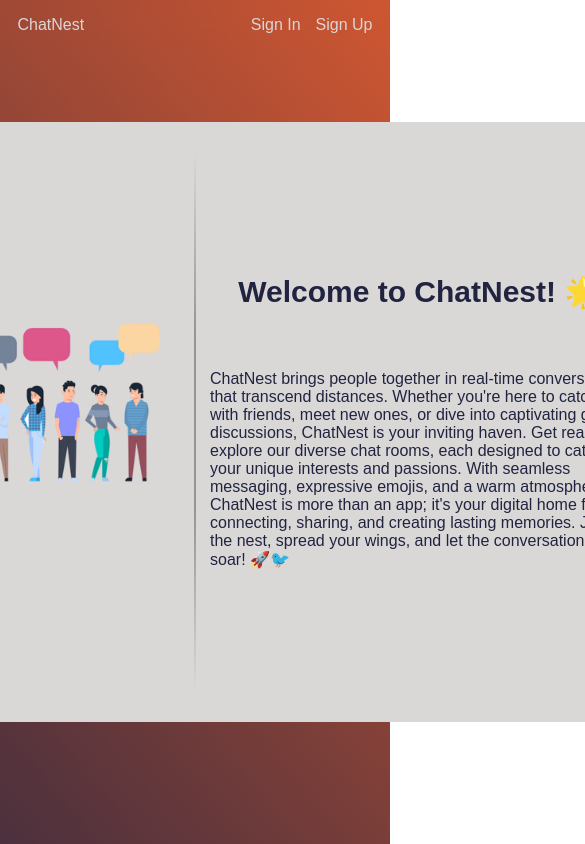
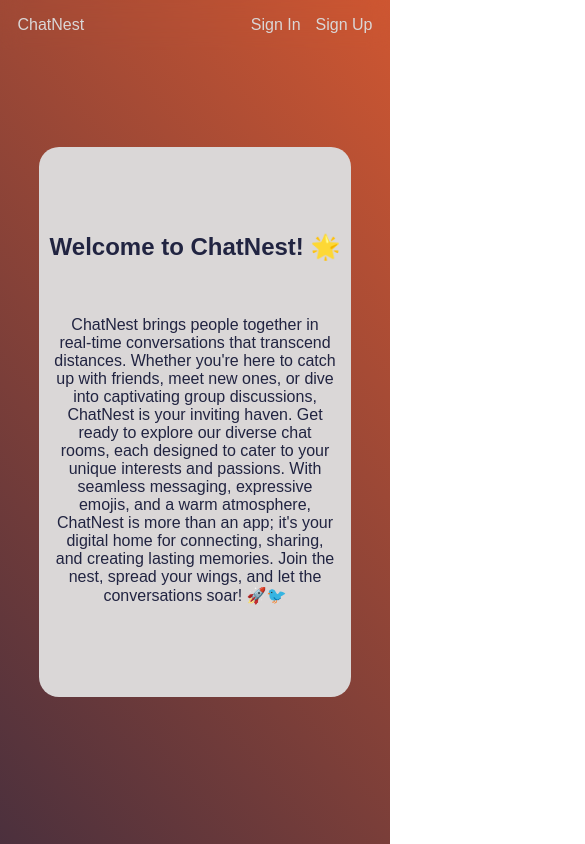
Before and after one commit to MuhammadAhmedKhalid/ChatNestMERN, a React (Create React App) app in the folder frontend/: page / in a window 390 px wide. Shown: the top 844 px of the page, 585 px wide, since content can reach past the window. Built offline with nearby package versions, Linux system fonts and the light colour scheme.

Commit message:
Responsiveness added in landing screen css.

```diff
--- a/frontend/src/Styling/LandingScreen.css
+++ b/frontend/src/Styling/LandingScreen.css
@@ -54,3 +54,25 @@
   font-weight: lighter;
   padding: 15px;
 }
+
+@media screen and (max-width: 1024px) {
+  .center-rectangle {
+    width: 80%;
+    max-width: 400px;
+    height: 550px;
+  }
+
+  .center-rectangle::before,
+  .center-rectangle::after {
+    display: none;
+  }
+
+  .right-side {
+    width: 100%;
+    text-align: center;
+  }
+
+  .h-content {
+    font-size: 24px;
+  }
+}
```
